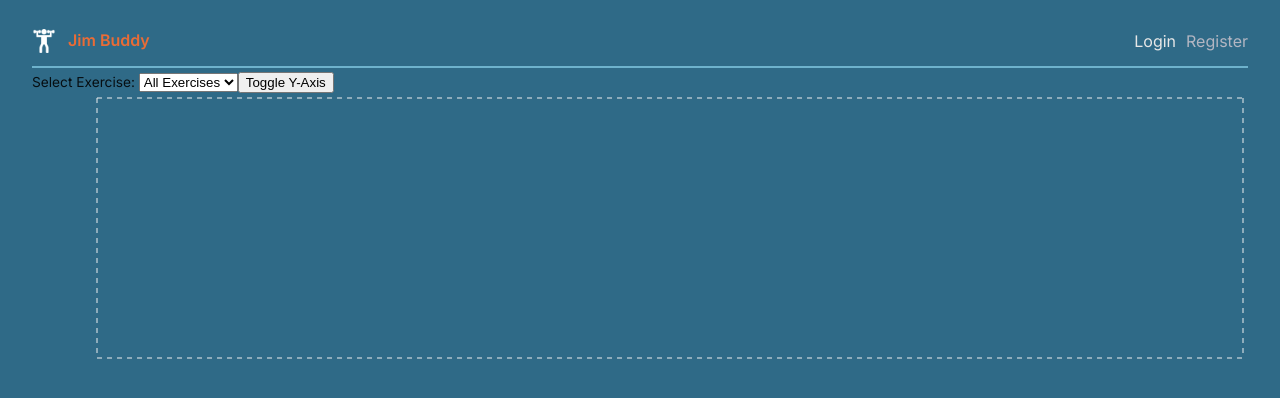
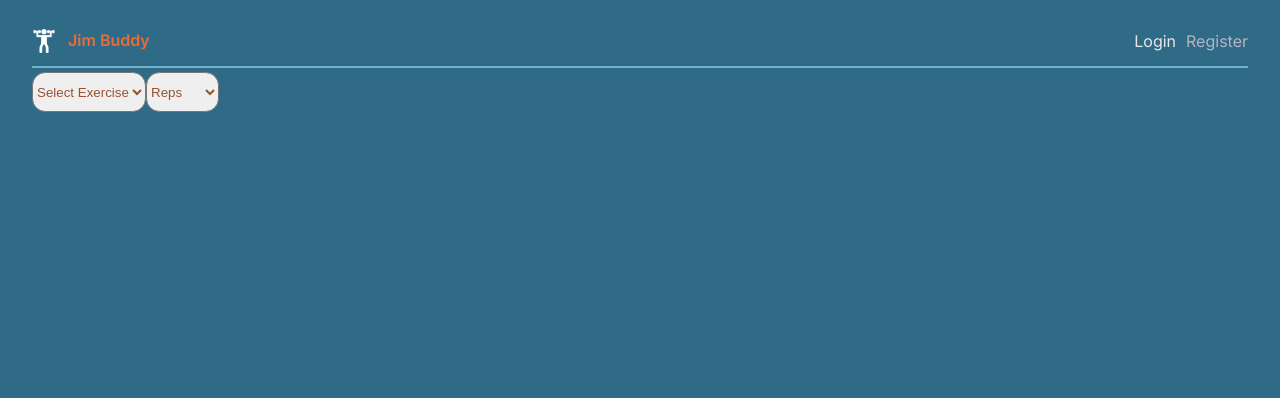
Before and after one commit to James-Muralles/exercise-app-client, a React (Vite) app: page /progress in a window 1280 px wide. Shown: the top 398 px of the page. Built offline with nearby package versions, Linux system fonts and the light colour scheme.

Commit message:
fixed progress chart

```diff
--- a/src/scenes/completedSessionsPage/index.tsx
+++ b/src/scenes/completedSessionsPage/index.tsx
@@ -1,7 +1,7 @@
 import React, { useEffect, useState } from 'react';
 import { useSelector, useDispatch } from 'react-redux';
 import { Table, TableBody, TableCell, TableContainer, TableHead, TableRow, Paper, TableSortLabel } from '@mui/material';
-import { setWorkoutSessions } from '@/state';
+import { deleteWorkoutSession, setWorkoutSessions } from '@/state';
 import { AuthState, WorkoutSession } from '@/state/types';
 import CalendarHeatmap from 'react-calendar-heatmap';
 import 'react-calendar-heatmap/dist/styles.css';
@@ -91,6 +91,29 @@ endDate.setUTCHours(23, 59, 59, 999); // Set to the end of the day in local time
     return { date: currentDate.toISOString().split('T')[0], count, dayOfWeek };
   });
 
+  const handleDeleteSession = async (sessionId) => {
+    try {
+      const response = await fetch(`http://localhost:1337/sessions/deleteSession/${sessionId}`, {
+        method: 'DELETE',
+        headers: {
+          'Content-Type': 'application/json',
+          'Authorization': `Bearer ${authToken}`,
+        },
+      });
+
+      if (response.ok) {
+
+        dispatch(deleteWorkoutSession(sessionId));
+      } else {
+        console.log(sessionId)
+        console.error(`Failed to delete workout session. HTTP status: ${response.status}`);
+      }
+    } catch (error) {
+      console.error('Error deleting workout session:', error);
+    }
+  };
+
+
 
 
 
@@ -137,6 +160,7 @@ endDate.setUTCHours(23, 59, 59, 999); // Set to the end of the day in local time
                 </TableSortLabel>
               </TableCell>
               <TableCell>Exercises</TableCell>
+              <TableCell>Remove</TableCell>
             </TableRow>
           </TableHead>
           <TableBody>
@@ -148,12 +172,17 @@ endDate.setUTCHours(23, 59, 59, 999); // Set to the end of the day in local time
                   <ul>
                     {session.exercises.map((exercise) => (
                       <li key={exercise.id}>
-                        {exercise.exercise.name} - Reps: {exercise.reps}, Duration: {exercise.duration}, Completed:{' '}
+                        {exercise.exercise.name} - Reps: {exercise.reps},{exercise.exercise.name} - Weight: {exercise.weight}, Duration: {exercise.duration}, Completed:{' '}
                         {exercise.completed ? 'Yes' : 'No'}
                       </li>
                     ))}
                   </ul>
                 </TableCell>
+                <TableCell style={{ cursor: 'pointer' }}
+                           onClick={() => handleDeleteSession(session.id)}
+                           onMouseEnter={() => { /* Add styles for hover effect on mouse enter */ }}
+                           onMouseLeave={() => { /* Remove styles on mouse leave */ }}>Delete</TableCell>
+
               </TableRow>
             ))}
           </TableBody>
--- a/src/scenes/progressPage/index.tsx
+++ b/src/scenes/progressPage/index.tsx
@@ -1,85 +1,151 @@
+import { useTheme } from '@mui/material';
 import React, { useState } from 'react';
 import { useSelector } from 'react-redux';
-import { LineChart, Line, XAxis, YAxis, CartesianGrid, Tooltip, Legend, ResponsiveContainer } from 'recharts';
-
-const getUniqueExercises = (sessions) => {
-  const exercises = new Set();
-  sessions.forEach((session) => {
-    session.exercises.forEach((exercise) => {
-      exercises.add(exercise.exercise.name);
-    });
-  });
-  return Array.from(exercises);
-};
-
-const prepareDataPoints = (sessions, selectedExercise, yAxisKey) => {
-  const dateCounts = sessions.reduce((acc, session) => {
-    session.exercises.forEach((exercise) => {
-      const date = new Date(session.createdAt).toISOString().split('T')[0];
-      const value = selectedExercise ? exercise.exercise.name === selectedExercise : true;
-      if (value) {
-        const key = `${date}-${exercise.exercise.name}`;
-        acc[key] = { date, [exercise.exercise.name]: exercise[yAxisKey] || 0 };
-      }
-    });
-    return acc;
-  }, {});
-
-  const dataPoints = Object.values(dateCounts);
-  return dataPoints;
-};
+import {
+  LineChart,
+  Line,
+  XAxis,
+  YAxis,
+  CartesianGrid,
+  Tooltip,
+  Legend,
+  ResponsiveContainer,
+} from 'recharts';
 
 const WorkoutProgressChart = () => {
   const workoutSessions = useSelector((state) => state.workoutSessions);
+  const { palette } = useTheme();
+
+
   const [selectedExercise, setSelectedExercise] = useState(null);
-  const [yAxisKey, setYAxisKey] = useState('reps');
-
-  const uniqueExercises = getUniqueExercises(workoutSessions);
+  const [selectedMetric, setSelectedMetric] = useState('reps');
 
   const handleExerciseChange = (exercise) => {
     setSelectedExercise(exercise);
   };
 
-  const handleYAxisToggle = () => {
-    setYAxisKey((prevKey) => (prevKey === 'reps' ? 'duration' : 'reps'));
+  const handleMetricChange = (metric) => {
+    setSelectedMetric(metric);
   };
 
-  const dataPoints = prepareDataPoints(workoutSessions, selectedExercise, yAxisKey);
+  const getUniqueExercises = () => {
+    const uniqueExercises = [
+      ...new Set(
+        workoutSessions.flatMap((session) =>
+          session.exercises.map((exercise) => exercise.exercise.name)
+        )
+      ),
+    ];
+    return uniqueExercises;
+  };
+
+  const durationToSeconds = (durationString) => {
+    const [hours, minutes, seconds] = durationString.split(':');
+    return parseInt(hours, 10) * 3600 + parseInt(minutes, 10) * 60 + parseInt(seconds, 10);
+  };
+
+  const prepareChartData = () => {
+    if (!selectedExercise) {
+      return [];
+    }
+
+    const sessionsWithSelectedExercise = workoutSessions.filter((session) =>
+      session.exercises.some((exercise) => exercise.exercise.name === selectedExercise)
+    );
+
+    const uniqueDatesSet = new Set();
+    const data = sessionsWithSelectedExercise.flatMap((session, index) => {
+      const selectedExerciseData = session.exercises.find(
+        (exercise) => exercise.exercise.name === selectedExercise
+      );
+
+      if (selectedExerciseData) {
+        const dateTimestamp = new Date(session.createdAt).getTime();
+        uniqueDatesSet.add(dateTimestamp);
+
+        return {
+          date: dateTimestamp + index,
+          reps: selectedMetric === 'reps' ? selectedExerciseData.reps : 0,
+          duration: selectedMetric === 'duration' ? durationToSeconds(selectedExerciseData.duration) : 0,
+          weight: selectedMetric === 'weight' ? selectedExerciseData.weight : 0,
+        };
+      }
+
+      return [];
+    });
+
+    const uniqueDatesArray = Array.from(uniqueDatesSet);
+
+    return {
+      data,
+      uniqueDatesArray,
+    };
+  };
+
+  const { data, uniqueDatesArray } = prepareChartData();
 
 
+  const chartData = prepareChartData();
+  const uniqueExercises = getUniqueExercises();
 
   return (
     <div>
-      <div>
-        <label>Select Exercise: </label>
-        <select onChange={(e) => handleExerciseChange(e.target.value)} value={selectedExercise}>
-          <option value="">All Exercises</option>
-          {uniqueExercises.map((exercise, index) => (
-            <option key={index} value={exercise}>
+      <select style={{width:'auto', height: '3em', borderRadius: '1em', color: palette.secondary[200]}} onChange={(e) => handleExerciseChange(e.target.value)}>
+        <option value={null}>Select Exercise</option>
+        {uniqueExercises.map((exercise) => (
+          <option key={exercise} value={exercise}>
             {exercise}
           </option>
         ))}
       </select>
-        <button onClick={handleYAxisToggle}>Toggle Y-Axis</button>
-      </div>
-      <ResponsiveContainer width="100%" height={300}>
-        <LineChart data={dataPoints}>
-          <XAxis dataKey="date" />
-          <YAxis />
-          <CartesianGrid stroke="#eee" strokeDasharray="5 5" />
-          <Tooltip />
+
+      <select style={{width:'auto', height: '3em', borderRadius: '1em', color: palette.secondary[200]}} onChange={(e) => handleMetricChange(e.target.value)}>
+        <option value="reps">Reps</option>
+        <option value="duration">Duration</option>
+        <option value="weight">Weight</option>
+      </select>
+
+      {selectedExercise && (
+        <ResponsiveContainer width="100%" height={400}>
+          <LineChart width={600} height={300} data={data}>
+            <XAxis
+              stroke='white'
+              dataKey="date"
+              type="number"
+              domain={['dataMin', 'dataMax']}
+              ticks={uniqueDatesArray}
+              tickFormatter={(timestamp) => new Date(timestamp).toLocaleDateString()}
+            />
+
+  <YAxis stroke='white' />
+  <CartesianGrid stroke="white" strokeDasharray="5 5" />
+  <Line
+  type="monotone"
+  dataKey={selectedMetric}
+  stroke={palette.secondary[200]}
+  dot={false}
+  connectNulls
+/>
+<Tooltip
+
+    formatter={(value, name, props) => {
+      if (selectedMetric === 'duration') {
+        const hours = Math.floor(value / 3600);
+        const minutes = Math.floor((value % 3600) / 60);
+        const seconds = value % 60;
+        return `${hours}:${String(minutes).padStart(2, '0')}:${String(seconds).padStart(2, '0')}`;
+      }
+      return value;
+    }}
+  />
   <Legend />
-          {selectedExercise
-            ? <Line type="monotone" dataKey={selectedExercise} stroke="#8884d8" name={`${selectedExercise} (${yAxisKey})`} activeDot={{ r: 8 }} />
-            : Object.keys(uniqueExercises).map((exercise, index) => (
-                <Line key={index} type="monotone" dataKey={exercise} stroke="#8884d8" name={`${exercise} (${yAxisKey})`} activeDot={{ r: 8 }} />
-              ))}
 </LineChart>
+
+
         </ResponsiveContainer>
+      )}
     </div>
   );
 };
 
-
-
 export default WorkoutProgressChart;
--- a/src/scenes/workoutPage/index.tsx
+++ b/src/scenes/workoutPage/index.tsx
@@ -34,6 +34,7 @@ interface WorkoutPageProps {
 
   interface ExerciseDataItem {
     reps: string;
+    weight: number;
     hours: string;
     minutes: string;
     seconds: string;
@@ -50,6 +51,7 @@ const WorkoutPage: React.FC<WorkoutPageProps> = ({workoutCompleted = false, setW
   const [exerciseData, setExerciseData] = useState<ExerciseDataItem[]>(
     templateData.exercises.map(() => ({
       reps: '',
+      weight:0,
       duration: '',
       notes: '',
       completed: false,
@@ -132,13 +134,14 @@ const handleSaveWorkout = async () => {
     user: userId,
     name: workoutName,
     template: templateData.id,
-    exercises: workoutData.map(({ id, reps, duration, notes, completed }: any, index: number) => {
+    exercises: workoutData.map(({ id, reps, weight, duration, notes, completed }: any, index: number) => {
       // Calculate combined duration
       const combinedDuration = `${exerciseData[index].hours.padStart(2, '0')}:${exerciseData[index].minutes.padStart(2, '0')}:${exerciseData[index].seconds.padStart(2, '0')}`;
 
       return {
         exercise: id,
         reps,
+        weight,
         duration: combinedDuration, // Use combined duration
         notes,
         completed,
@@ -162,7 +165,8 @@ const handleSaveWorkout = async () => {
       dispatch(setWorkoutSessions(sessionData));
       setOpenDialog(false);
       if (setWorkoutCompleted) {
-        setWorkoutCompleted(true);
+        setWorkoutCompleted(false);
+        navigate('/completedSessions');
       }
       return;
     }
@@ -175,6 +179,7 @@ const handleSaveWorkout = async () => {
 
   const handleWorkoutCompletedDialogClose = () => {
     navigate('/completedSessions');
+
   };
 
 
@@ -205,6 +210,7 @@ const handleSaveWorkout = async () => {
               <TableCell>Exercise Difficulty</TableCell>
               <TableCell>Exercise Instructions</TableCell>
               <TableCell>Reps</TableCell>
+              <TableCell>Weight</TableCell>
               <TableCell>Duration</TableCell>
               <TableCell>Notes</TableCell>
               <TableCell>Completed</TableCell>
@@ -224,6 +230,14 @@ const handleSaveWorkout = async () => {
                     label="Enter Reps"
                     value={exerciseData[index].reps}
                     onChange={(e) => handleExerciseChange(index, 'reps', e.target.value)}
+                  />
+                </TableCell>
+                <TableCell>
+                  <TextField
+                    type="number"
+                    label="Enter Weight"
+                    value={exerciseData[index].weight}
+                    onChange={(e) => handleExerciseChange(index, 'weight', e.target.value)}
                   />
                 </TableCell>
                 <TableCell>
--- a/src/state/index.ts
+++ b/src/state/index.ts
@@ -54,8 +54,13 @@ export const authSlice = createSlice({
     // // Add a reducer to save workout session data
     setWorkoutSessions: (state, action) => {
       state.workoutSessions = action.payload;
-        },
+    },
+    deleteWorkoutSession: (state, action) => {
+      const sessionIdToDelete = action.payload;
+      state.workoutSessions = state.workoutSessions.filter(session => session.id !== sessionIdToDelete);
+    },
   },
+
 });
 
 export const {
@@ -67,6 +72,7 @@ export const {
   removeExerciseFromTemplate,
   setUserTemplates,
   // startWorkoutSession,
+  deleteWorkoutSession,
   setWorkoutSessions,
 } = authSlice.actions;
 export default authSlice.reducer;
```
Lines whose indentation alone changed are shown as unchanged.
